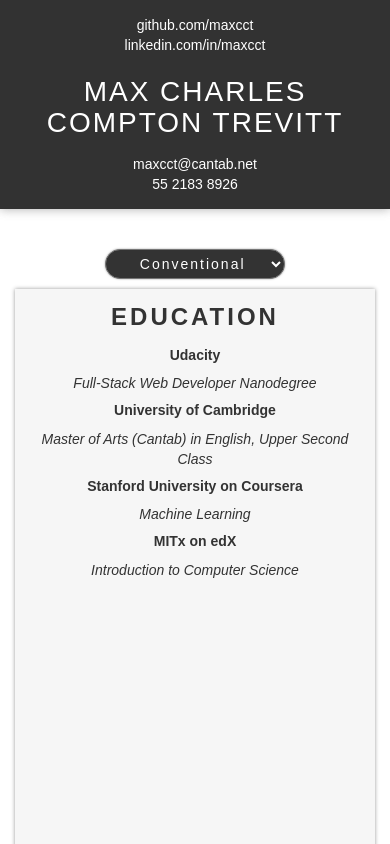
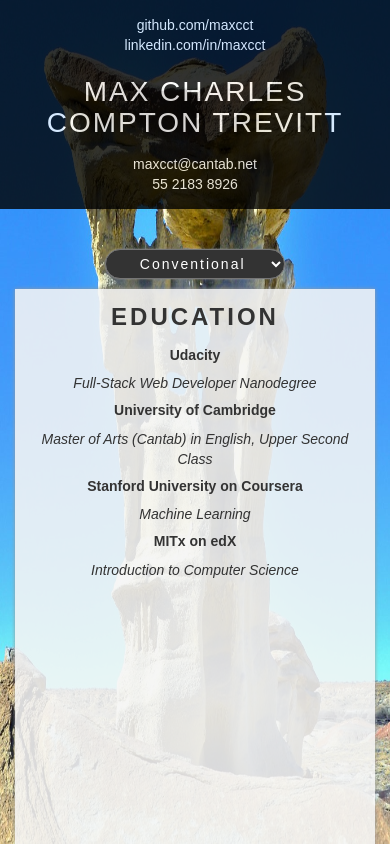
Before and after one commit to maxcct/CV, a plain HTML site: page index.html in a window 390 px wide. Shown: the top 844 px of the page. Drawn offline with nearby package versions, Linux system fonts and the light colour scheme; some packages are replaced by stand-ins of ours.

Commit message:
Adds portrait background image

```diff
--- a/css/main.css
+++ b/css/main.css
@@ -1,8 +1,10 @@
+@media screen and (orientation: portrait) {
+	body {
+		background-image: url("throne.jpg") !important;
+	}
+}
+
 @media screen and (max-width: 992px) {
-	body {
-		background-image: none !important;
-	}
-
 	.container {
 		padding: 0 !important;
 	}
@@ -56,7 +58,6 @@ body {
 	width: 100%;
 	color: white;
 	padding-bottom: 5px;
-	box-shadow: 0 0 10px #999;
 	opacity: 0.8;
 }
 
```
Also changed, not shown: css/throne.jpg (added).
